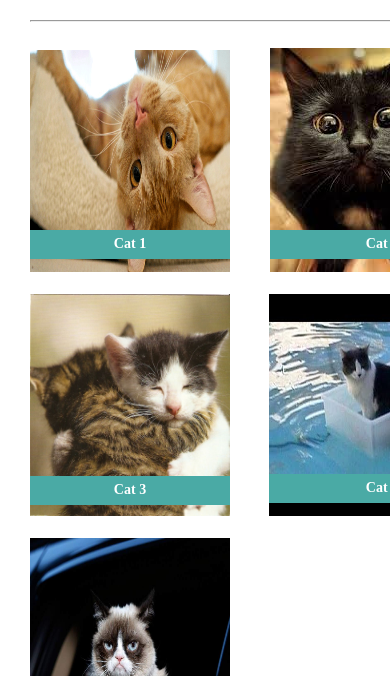
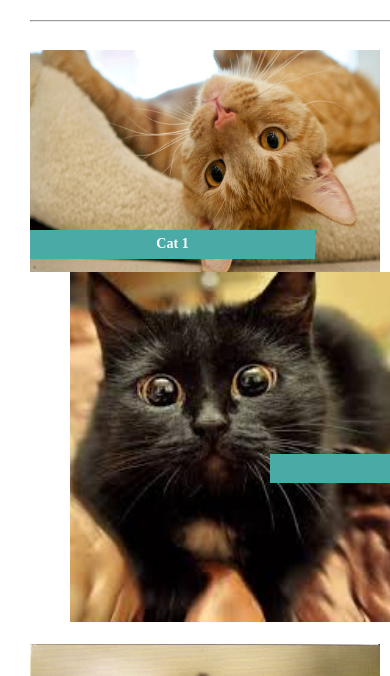
Before and after one commit to spallai/Responsive-Portfolio, a plain HTML site: page portfolio.html in a window 390 px wide. Shown: the part 168-844 px from the top of the page. Drawn offline with Linux system fonts and the light colour scheme.

Commit message:
updated queries

```diff
--- a/assets/css/style.css
+++ b/assets/css/style.css
@@ -212,30 +212,28 @@ footer {
 @media screen and (max-width: 980px) {
     .body { width:67%; }
     .body { width:30%; margin-left:3%;}
+    img { max-width: 100%; }
 }
-img { max-width: 100%; }
+
 
 
 @media screen and (max-width: 768px) {
     body { width:100%; }
     body { width:100%; margin:0; border:none; }
     .row {width: 650px;}
-    .container {width: 650px;}
-}
-img {
-    max-width: 100%;
-    justify-content: center;
-}
+    .container {width: 650px; margin-right: 50px;}
+    #cat1, #cat2, #cat3, #cat4, #cat5 {width: 70%}
+    #catpic1, #catpic2, #catpic3, #catpic4, #catpic5 {width: 70%}
+    img { max-width: 100%; justify-content: center;}
+    section {max-width: 100%; justify-content: flex-end;}
 
-section {
-    max-width: 100%;
-    justify-content: flex-end;
 }
 
 @media only screen and (max-width: 640px) {
-    body {
-        width: 540px;
-    }
+    body {width: 540px;}
     .row {width: 500px;}
-    .container {width: 650px;}
+    .row {width: 500px;}
+    .container {width: 500px; margin-right: 50px;}
+    #cat1, #cat2, #cat3, #cat4, #cat5 {width: 70%}
+    #catpic1, #catpic2, #catpic3, #catpic4, #catpic5 {width: 70%}
 }
```
